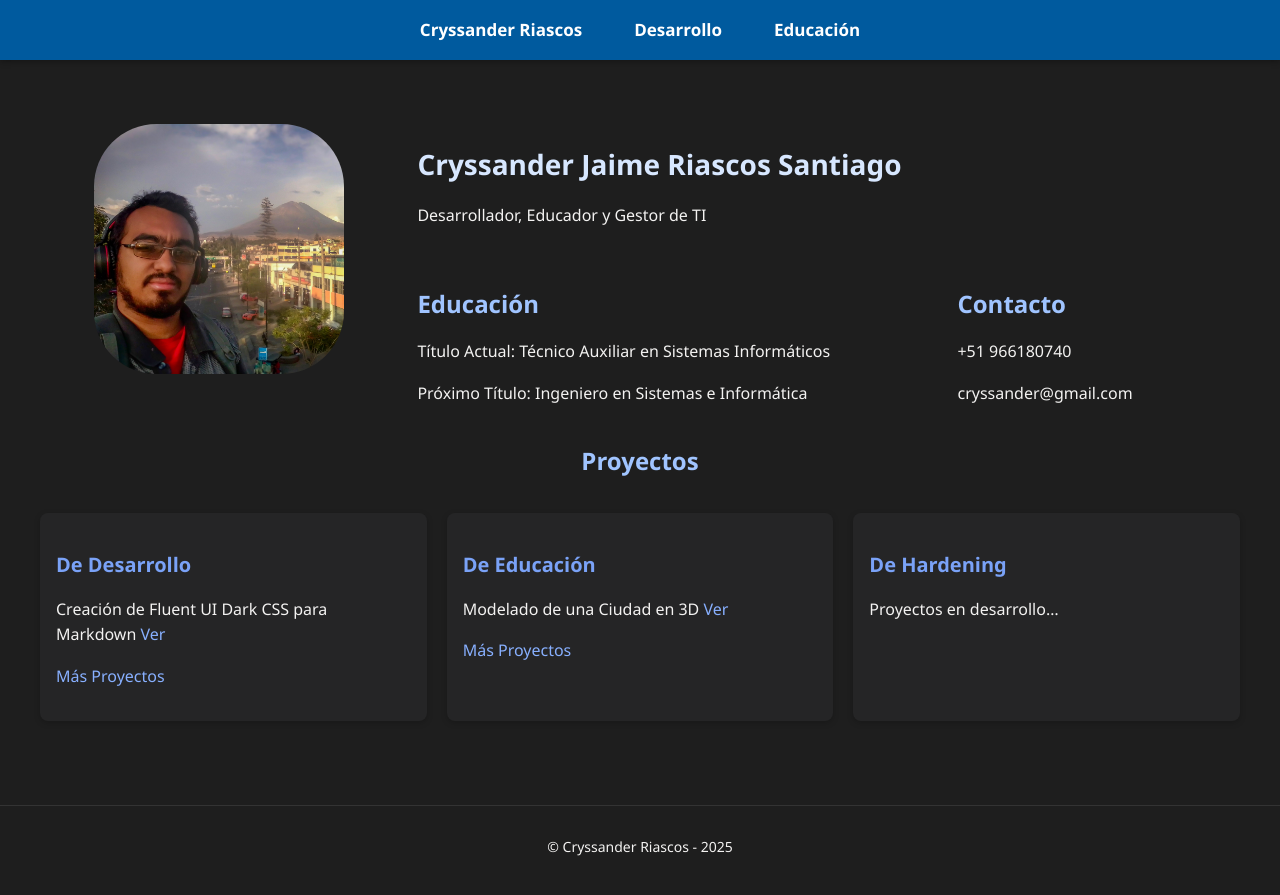
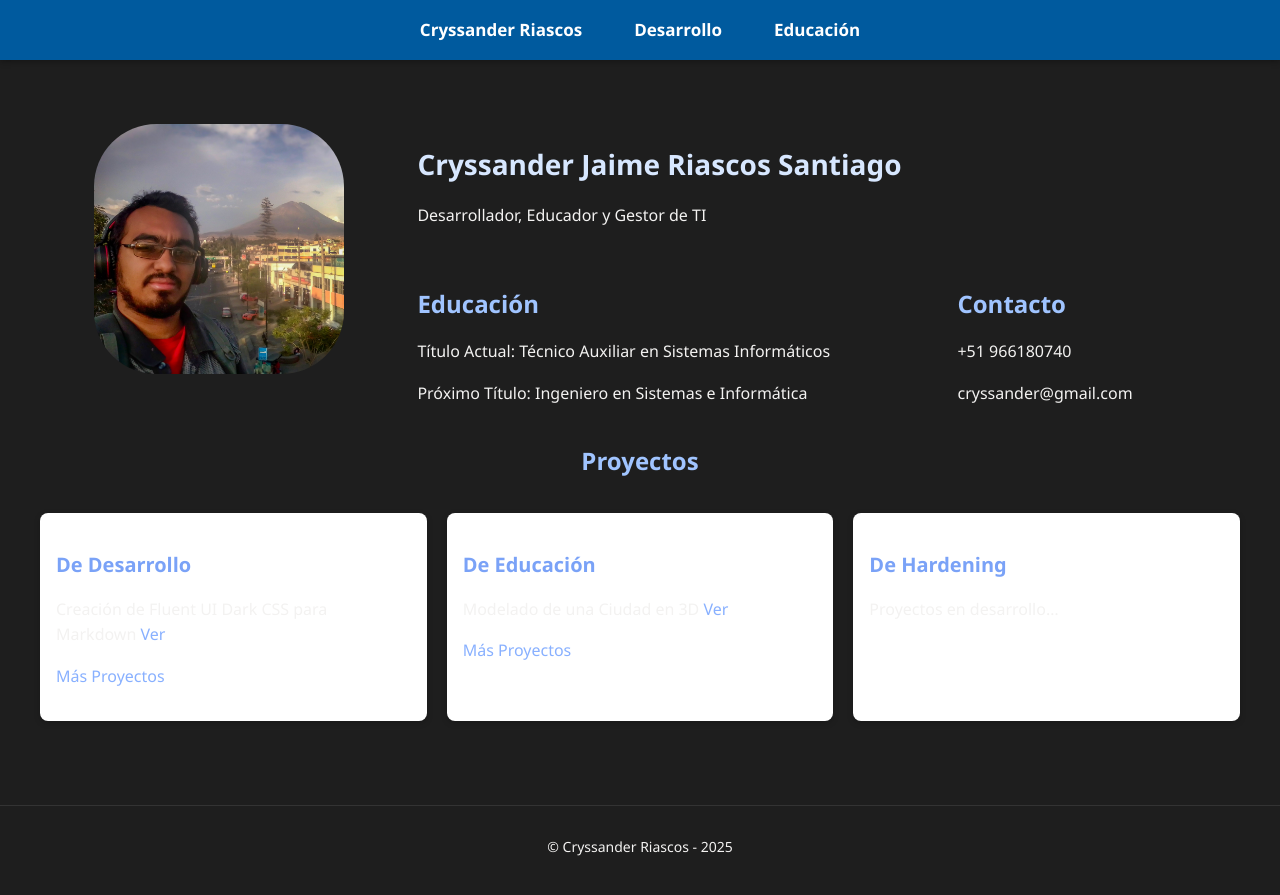
Before and after one commit to TMC1995/TMC1995.github.io, a Jekyll site: the page built from index.md, in a window 1280 px wide. Shown: the top 895 px of the page. Built offline with Jekyll 4.4.1, drawn with Linux system fonts in a browser that asks for light colours.

Commit message:
Update fluentui-dark.css

```diff
--- a/assets/css/fluentui-dark.css
+++ b/assets/css/fluentui-dark.css
@@ -86,7 +86,7 @@ button:hover, .btn:hover {
 
 /* ---- Tarjetas ---- */
 .card {
-    background-color: #252526;
+    background-color: #FFFFFF;
     padding: 16px;
     border-radius: 8px;
     box-shadow: 0 2px 6px rgba(0, 0, 0, 0.2);
```
